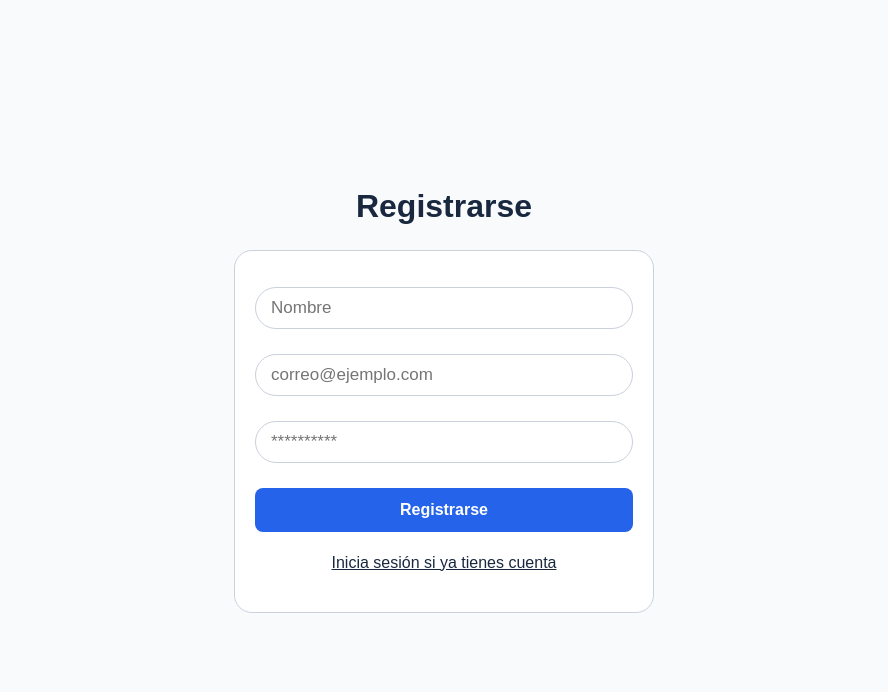
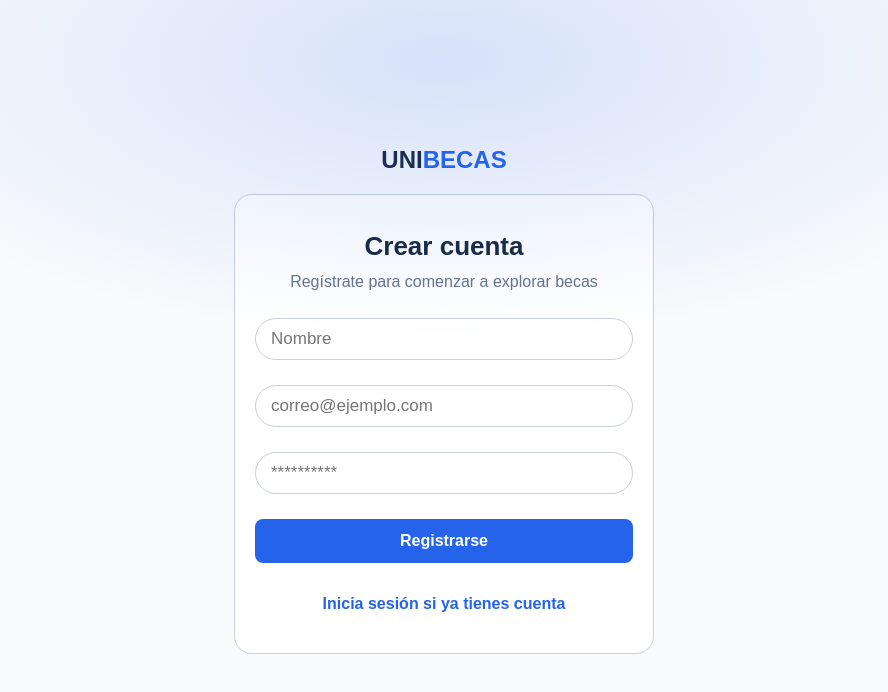
Before and after one commit to AlexanderCassiani/unibecas, a React (Vite) app in the folder frontend/: page /signup in a window 1280 px wide. Shown: the top 692 px of the page, without its empty margins (196-1084 px from the left). Built offline with nearby package versions, Linux system fonts and the light colour scheme.

Commit message:
style: mejoras los estilos del signupForm

```diff
--- a/frontend/src/features/auth/components/sigupForm/SignupForm.jsx
+++ b/frontend/src/features/auth/components/sigupForm/SignupForm.jsx
@@ -32,7 +32,9 @@ const SignupForm = () => {
   }
 
   return (
-    <div className="contenedor-login-form">
+    <div className="contenedor-signup-form">
+      <h3>Crear cuenta</h3>
+      <p>Regístrate para comenzar a explorar becas</p>
       <form className="signup-form" onSubmit={handleSignup}>
         <Input
           type="text"
--- a/frontend/src/features/auth/components/sigupForm/sigupForm.css
+++ b/frontend/src/features/auth/components/sigupForm/sigupForm.css
@@ -1,4 +1,38 @@
-.login-link {
-    display: block;
+.contenedor-signup-form {
+    background-color: #fff;
+    padding: 36px 20px 40px 20px;
+    border-radius: 18px;
+    border: 1px solid var(--border);
+    max-width: 420px;
+    margin-top: 20px;
     text-align: center;
 }
+
+.contenedor-signup-form h3 {
+    margin: 0 0 11px 0;
+    font-size: 26px;
+    font-weight: 700;
+}
+
+.contenedor-signup-form p {
+    margin: 0;
+    font-size: 16px;
+    color: var(--text-secondary);
+    margin: 0 0 27px 0;
+}
+
+.signup-form {
+    margin-bottom: 32px;
+}
+
+.login-link {
+    text-align: center;
+    font-size: 16px;
+    color: var(--primary-color);
+    font-weight: 600;
+    text-decoration: none;
+}
+
+.login-link:hover {
+    text-decoration: underline;
+}
--- a/frontend/src/features/auth/pages/SignupPage.jsx
+++ b/frontend/src/features/auth/pages/SignupPage.jsx
@@ -4,7 +4,7 @@ import '../styles/signupPage.css'
 const SignupPage = () => {
     return (
         <div className="signup-page">
-            <h2>Registrarse</h2>
+            <h2>UNI<span>BECAS</span></h2>
             <SignupForm />
         </div>
     )
--- a/frontend/src/features/auth/styles/signupPage.css
+++ b/frontend/src/features/auth/styles/signupPage.css
@@ -7,6 +7,28 @@
     padding: 12px;
 }
 
+.signup-page::before {
+    content: "";
+    position: absolute;
+    top: -220px;
+    left: 50%;
+    transform: translateX(-50%);
+    width: 100%;
+    height: 560px;
+    background: radial-gradient(closest-side, rgba(37, 99, 235, 0.16), rgba(37, 99, 235, 0));
+    pointer-events: none;
+}
+
 .signup-page h1 {
     margin: 0;
 }
+
+.signup-page h2 {
+    margin: 0;
+    font-weight: 800;
+    font-size: 24px;
+}
+
+.signup-page h2 span {
+    color: var(--primary-color);
+}
```
